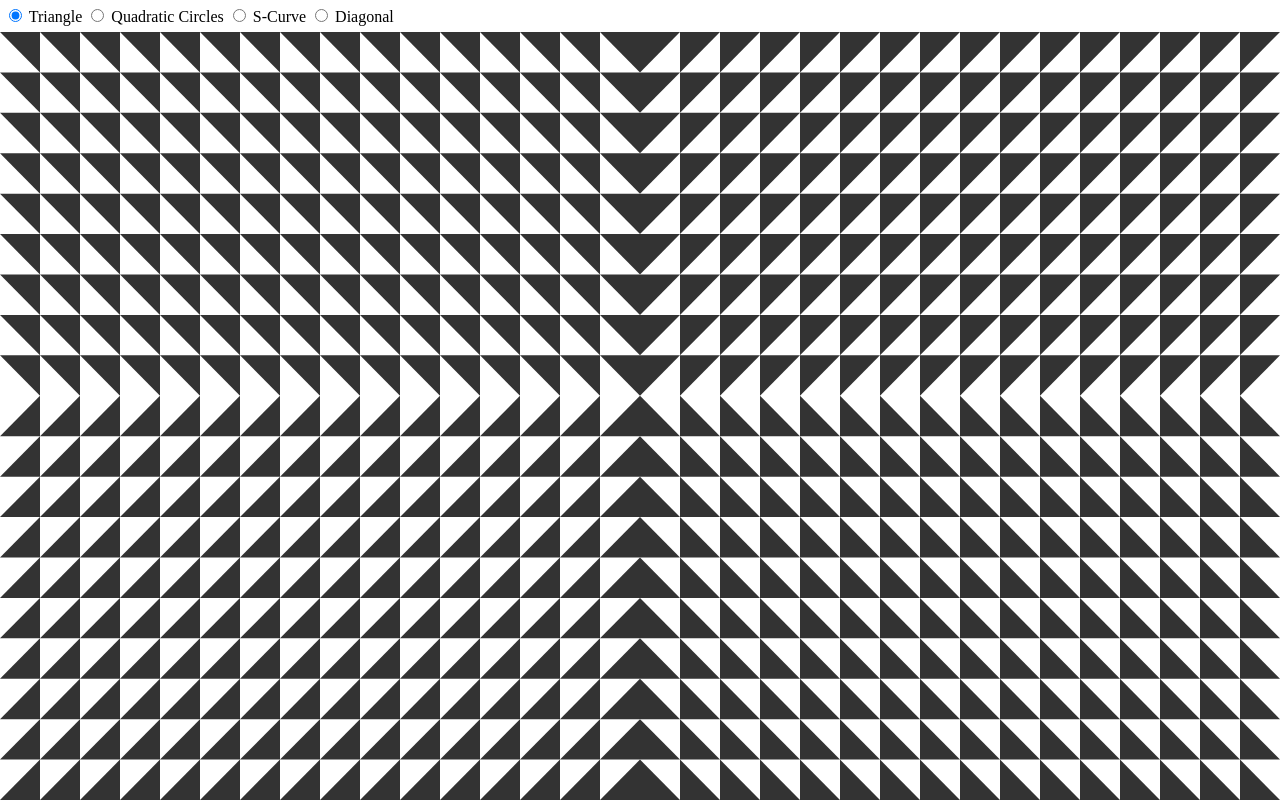
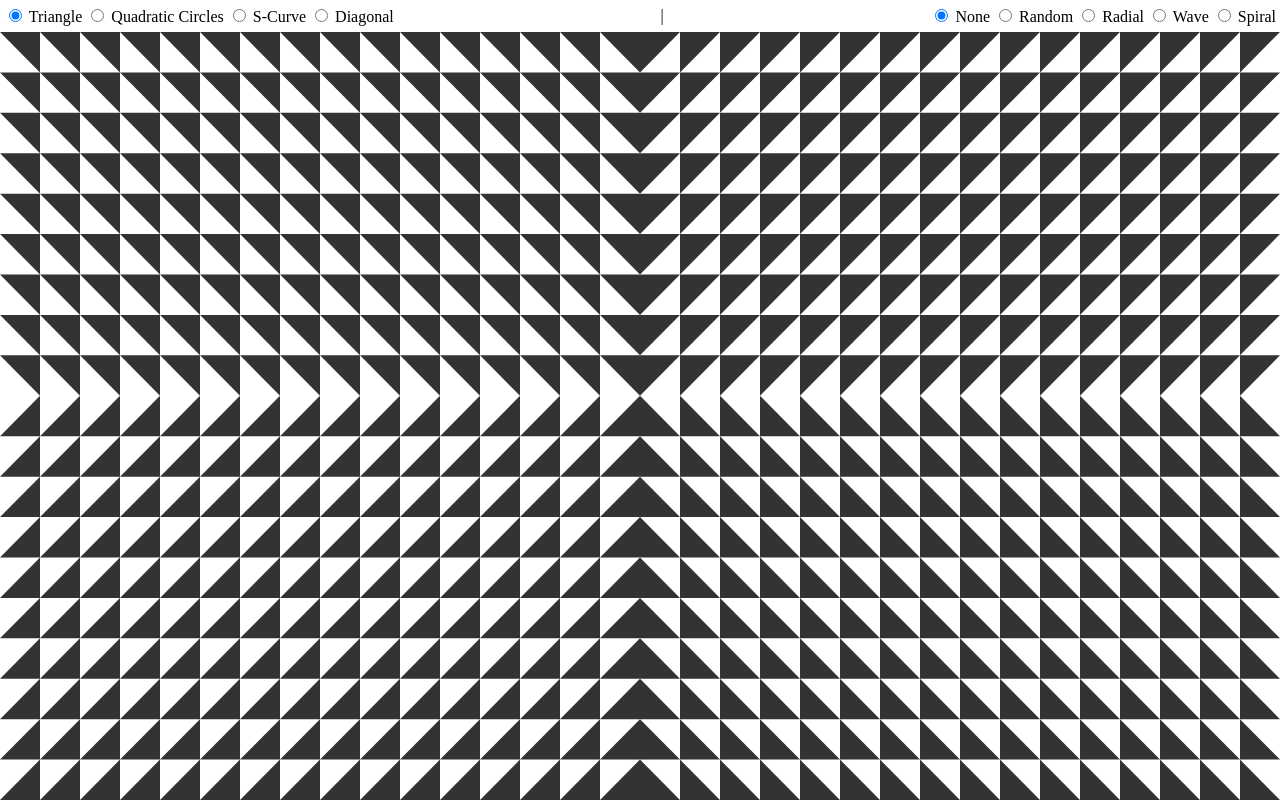
Before and after one commit to drznr/truchet-tiles-playground, a website built with Vite: page index.html in a window 1280 px wide. Built offline with nearby package versions, Linux system fonts and the light colour scheme.

Commit message:
control to change layout algo

```diff
--- a/index.html
+++ b/index.html
@@ -11,20 +11,45 @@
     <header class="main-header">
       <fieldset class="tile-type-selector">
         <label>
-          <input type="radio" name="tileType" value="TRIANGLE" checked />
+          <input type="radio" name="tile-type" value="TRIANGLE" checked />
           Triangle
         </label>
         <label>
-          <input type="radio" name="tileType" value="QUARTER_CIRCLE" />
+          <input type="radio" name="tile-type" value="QUARTER_CIRCLE" />
           Quadratic Circles
         </label>
         <label>
-          <input type="radio" name="tileType" value="S_CURVE" />
+          <input type="radio" name="tile-type" value="S_CURVE" />
           S-Curve
         </label>
         <label>
-          <input type="radio" name="tileType" value="DIAGONAL" />
+          <input type="radio" name="tile-type" value="DIAGONAL" />
           Diagonal
+        </label>
+      </fieldset>
+
+      |
+
+      <fieldset class="layout-algorythm-selector">
+        <label>
+          <input type="radio" name="layout-algorythm" value="NONE" checked />
+          None
+        </label>
+        <label>
+          <input type="radio" name="layout-algorythm" value="RANDOM" />
+          Random
+        </label>
+        <label>
+          <input type="radio" name="layout-algorythm" value="RADIAL" />
+          Radial
+        </label>
+        <label>
+          <input type="radio" name="layout-algorythm" value="WAVE" />
+          Wave
+        </label>
+        <label>
+          <input type="radio" name="layout-algorythm" value="SPIRAL" />
+          Spiral
         </label>
       </fieldset>
     </header>
--- a/src/styles/main.css
+++ b/src/styles/main.css
@@ -28,6 +28,8 @@ fieldset {
   padding-inline: 4px;
   display: flex;
   align-items: center;
+  justify-content: space-between;
+  gap: 16px;
 }
 
 .chart-container {
--- a/src/ts/controls.ts
+++ b/src/ts/controls.ts
@@ -1,13 +1,14 @@
 import { setChartConfig } from './config';
 import { render } from './main';
-import type { TileType } from './types';
+import type { TileLayoutAlgorithm, TileType } from './types';
 
 export function initControls() {
   const elTileTypeInput = document.querySelector(
     '.tile-type-selector'
   ) as HTMLInputElement;
-
-  elTileTypeInput.value = 'DIAGONAL';
+  const elLayoutAlgoInput = document.querySelector(
+    '.tile-type-selector'
+  ) as HTMLInputElement;
 
   elTileTypeInput.addEventListener('change', (event) => {
     const { value } = event.target as HTMLInputElement;
@@ -15,4 +16,11 @@ export function initControls() {
     setChartConfig('tileType', value as TileType);
     render();
   });
+
+  elLayoutAlgoInput.addEventListener('change', (event) => {
+    const { value } = event.target as HTMLInputElement;
+
+    setChartConfig('layoutAlgorithm', value as TileLayoutAlgorithm);
+    render();
+  });
 }
```
